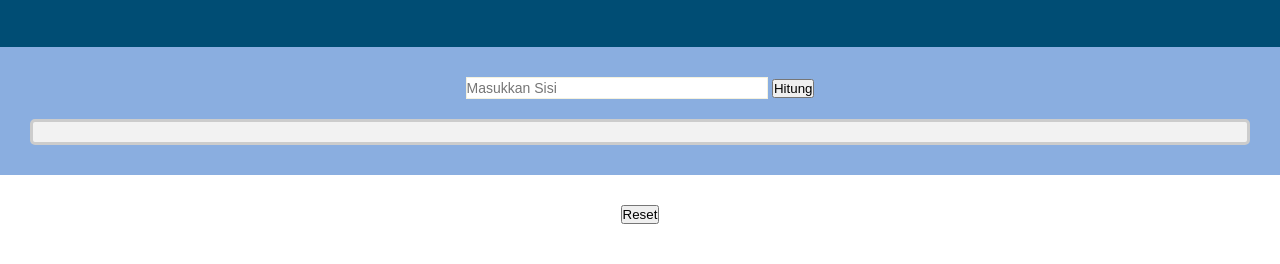
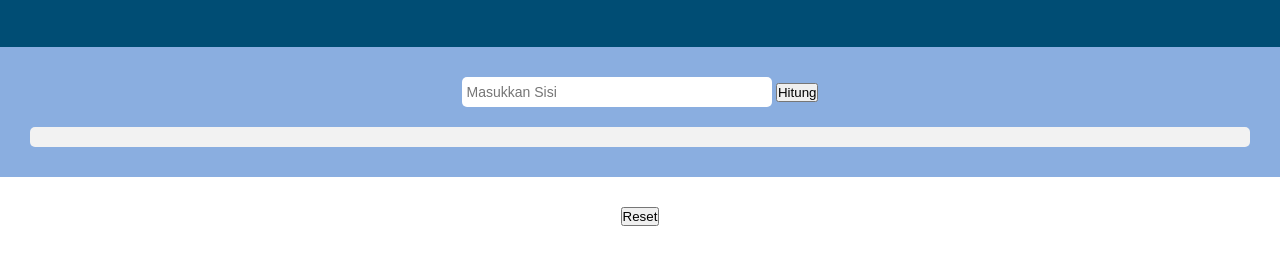
Before and after one commit to revou-fundamental-course/8-jan-24-alvinkrisnaryn, a plain HTML site: page index.html in a window 1280 px wide. Shown: the part 126-390 px from the top of the page. Drawn offline with Linux system fonts and the light colour scheme.

Commit message:
mengedit file css

```diff
--- a/css/style.css
+++ b/css/style.css
@@ -21,8 +21,16 @@
 .hitung input {
 	width: 300px;
     height: 20px;
-	border: 1px solid #F4F1DE;
+	padding: 5px;
+	font-size: 20px;
+	border: none;
+	border-radius: 5px;
 	font-size: 14px;
+}
+
+.hitung button:hover {
+	background-color: #D5DEEF;
+	border: none;
 }
 
 .footer {
@@ -33,7 +41,7 @@
 #hasil {
 	margin-top: 20px;
 	padding: 10px;
-	border: 3px solid #ccc;
+	border: none;
 	border-radius: 5px;
 	background-color: #f2f2f2;
 }
```
